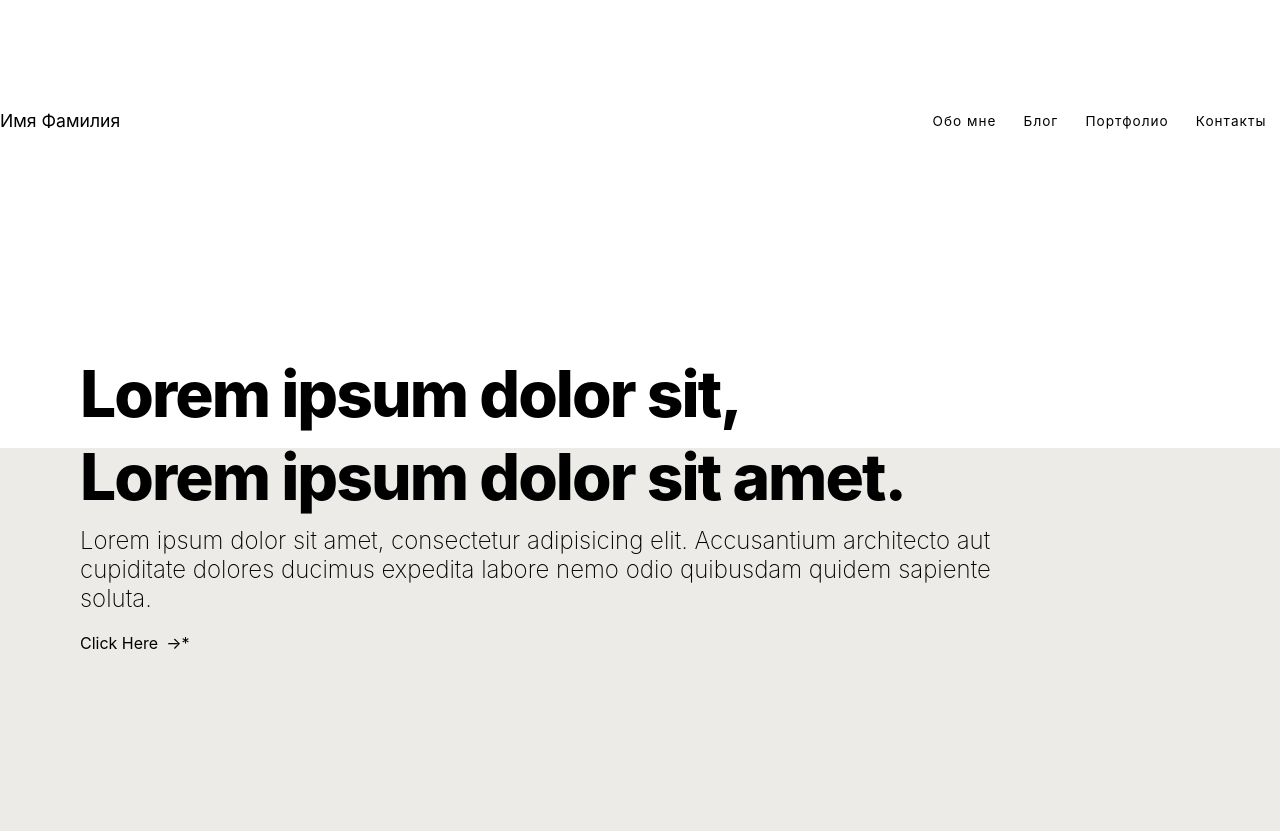
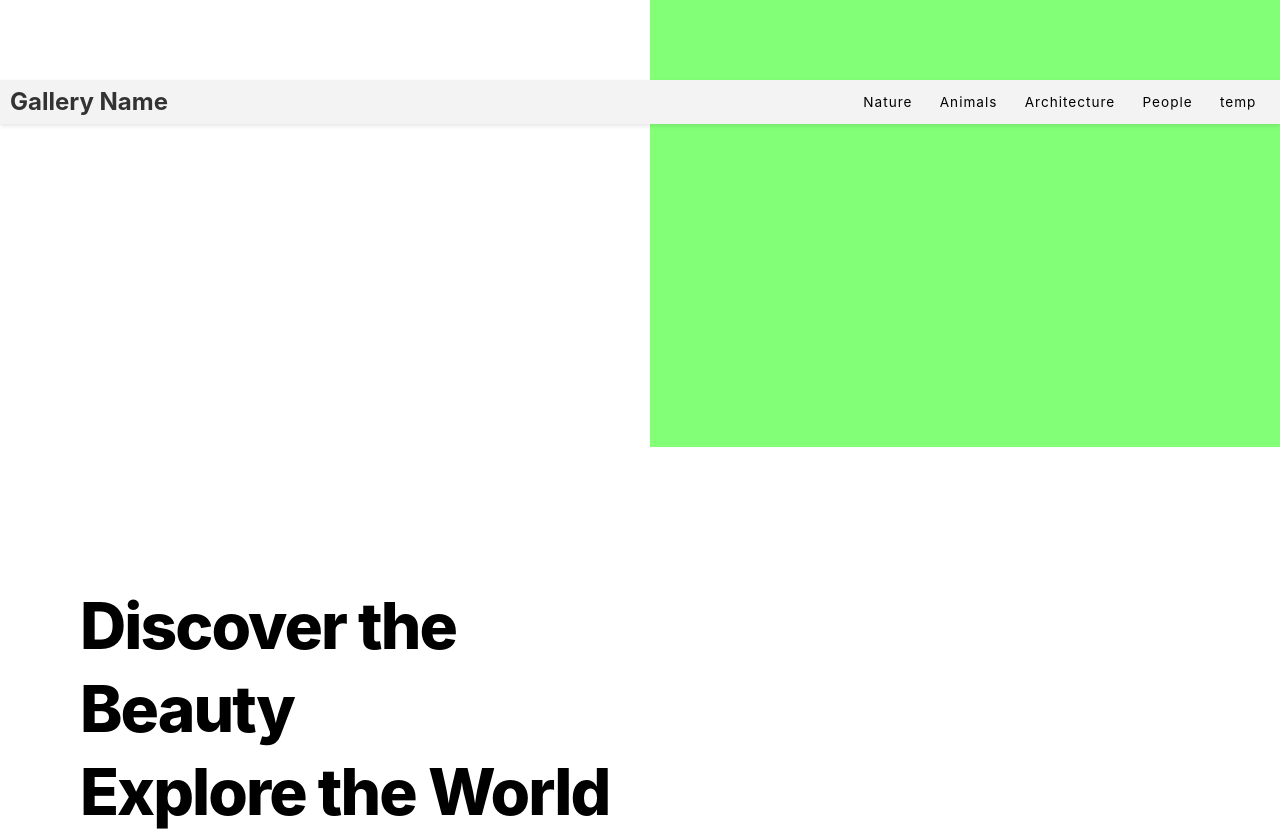
Before and after one commit to tibineeva/swelte-test, a SvelteKit app: page / in a window 1280 px wide. Shown: the top 831 px of the page. Built offline with nearby package versions, Linux system fonts and the light colour scheme.

Commit message:
add main page and nav

```diff
--- a/src/app.html
+++ b/src/app.html
@@ -12,7 +12,7 @@
 </html>
 
 <style>
-    body {
+	 body {
         background-position: left top;
         font-family: 'Inter', sans-serif;
         margin: 0;
@@ -22,16 +22,16 @@
         color: black;
     }
 
-	* {
+    * {
         box-sizing: border-box;
     }
 
-	a {
+    a {
         text-decoration: none;
         color: black;
     }
 
-	nav {
+    nav {
         position: sticky;
         top: 0;
         left: 0;
@@ -41,7 +41,7 @@
         padding-bottom: 2rem;
     }
 
-	.nav-container {
+    .nav-container {
         display: flex;
         justify-content: space-between;
         align-items: center;
@@ -70,4 +70,10 @@
         color: black;
     }
 
+    .nav-links .link::after {
+		content: '';
+		position: absolute;
+		bottom: 0;
+    }
+
 </style>
--- a/src/routes/+layout.svelte
+++ b/src/routes/+layout.svelte
@@ -1,22 +1,68 @@
 <nav>
     <div class="nav-container">
-        <a href="/" class="nav-logo" title="Back to Homepage">Имя Фамилия</a>
+        <a href="/" class="nav-logo" title="Back to Homepage">Gallery Name</a>
         <div class="nav-links">
-            <a href="/about" class="link">Обо мне</a>
-            <a href="/blog" class="link">Блог</a>
-            <a href="/projects" class="link">Портфолио</a>
-            <a href="/contact" class="link">Контакты</a>
+            {#each nav as link}
+                <a href={link.href} class="link">{link.title}</a>
+            {/each}
         </div>
     </div>
 </nav>
 <div class="container">
-    <!-- Pages will be injected below -->
+    <!-- Images will be displayed below -->
     <slot />
 </div>
+<script>
+    const nav = [
+        {
+            title: "Nature",
+            href: "/nature",
+        },
+        {
+            title: "Animals",
+            href: "/animals",
+        },
+        {
+            title: "Architecture",
+            href: "/architecture",
+        },
+        {
+            title: "People",
+            href: "/people",
+        },
+        {
+            title: "temp",
+            href: "/temp",
+        },
+    ];
+</script>
 
 <style>
     .container {
         max-width: 1400px;
         margin: 50px auto;
+        display: grid;
+        grid-template-columns: repeat(auto-fit, minmax(200px, 1fr));
+        gap: 20px;
+    }
+    nav {
+        background-color: #f3f3f3;
+        padding: 10px;
+        box-shadow: 0 2px 4px rgba(0, 0, 0, 0.1);
+    }
+    .nav-logo {
+        font-size: 24px;
+        font-weight: bold;
+        text-decoration: none;
+        color: #333;
+    }
+    .nav-links {
+        display: flex;
+        justify-content: flex-end;
+    }
+    .link {
+        margin-left: 10px;
+        color: #333;
+        text-decoration: none;
     }
 </style>
--- a/src/routes/+page.svelte
+++ b/src/routes/+page.svelte
@@ -1,5 +1,5 @@
 <svelte:head>
-    <title>Имя Фамилия</title>
+    <title>Gallery Name</title>
 </svelte:head>
 
 <div class='container'>
@@ -8,18 +8,17 @@
             <div class='container info-container'>
                 <div class='info-text'>
                     <h1>
-                        <p class='animate-text-1'>Lorem ipsum dolor sit,</p>
-                        <p class='text-2'>Lorem ipsum dolor sit amet.</p>
+                        <p class='animate-text-1'>Discover the Beauty</p>
+                        <p class='text-2'>Explore the World</p>
                     </h1>
                 </div>
                 <h2 class='subtitle'>
-                    Lorem ipsum dolor sit amet, consectetur adipisicing elit. Accusantium architecto aut
-                    cupiditate dolores ducimus expedita labore nemo odio quibusdam quidem sapiente soluta.
+                    Immerse yourself in stunning images from around the globe.
                 </h2>
                 <!-- svelte-ignore a11y-no-noninteractive-tabindex -->
-                <div style='color:black' class='scroll-button animate-scroll' tabindex='0'>
-                    <a href='/about'>Click Here</a>
-                    <div class='arrow'>→*</div>
+                <div style='color:white' class='scroll-button animate-scroll' tabindex='0'>
+                    <a href='/gallery'>View Gallery</a>
+                    <div class='arrow'>→</div>
                 </div>
             </div>
         </div>
@@ -70,7 +69,7 @@
     }
 
     .background-div {
-        background-color: #ecebe8;
+        background-color: #82ff77;
         width: 100%;
         height: 56vh;
         margin: -205px auto;
```
